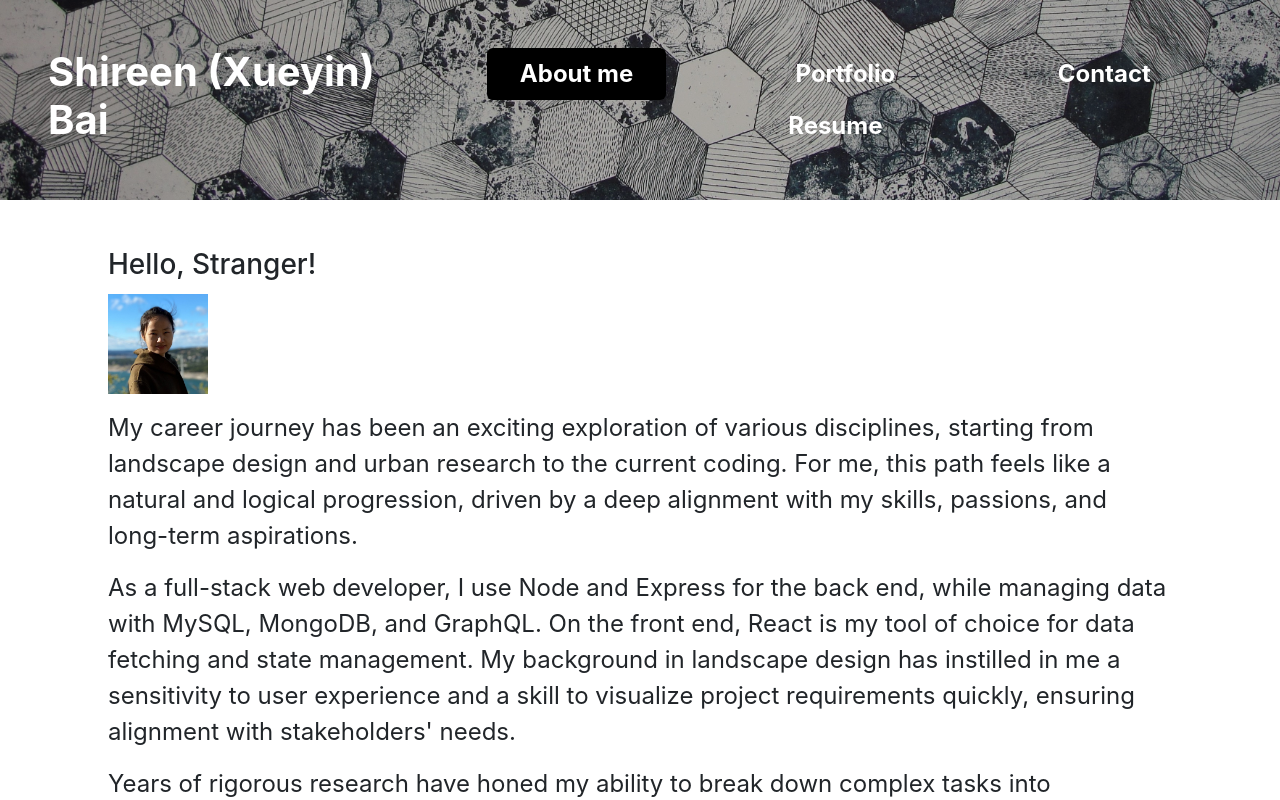
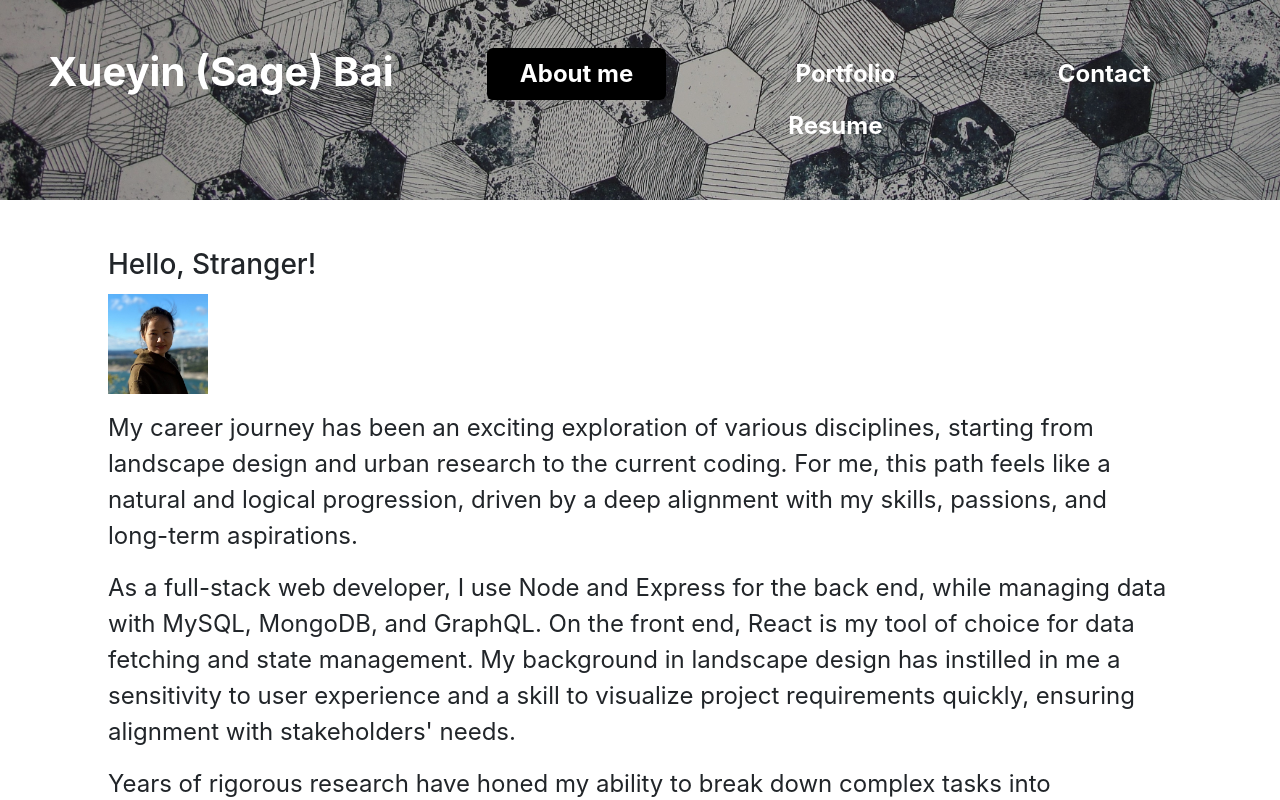
Before and after one commit to xybai0103/my-react-portfolio, a React (Create React App) app: page / in a window 1280 px wide. Shown: the top 800 px of the page. Built offline with nearby package versions, Linux system fonts and the light colour scheme.

Commit message:
add and install webpack and other bundle dependencies

```diff
--- a/package.json
+++ b/package.json
@@ -17,7 +17,10 @@
     "web-vitals": "^2.1.4"
   },
   "devDependencies": {
-    "@babel/plugin-proposal-private-property-in-object": "7.21.11"
+    "@babel/plugin-proposal-private-property-in-object": "7.21.11",
+    "webpack": "^5.64.4",
+    "webpack-cli": "^4.9.1",
+    "webpack-dev-server": "^4.7.2"
   },
   "scripts": {
     "predeploy": "npm run build",
--- a/src/components/Header.js
+++ b/src/components/Header.js
@@ -5,7 +5,7 @@ export default function Header({currentPage, handlePageChange}) {
     return (
         <header className='p-5 row justify-content-between'>
           <h1 className='col-4 fw-bold text-white'>
-            Shireen (Xueyin) Bai
+            Xueyin (Sage) Bai
           </h1>
           <Navigation currentPage={currentPage} handlePageChange={handlePageChange}/>
        </header>
--- a/src/components/pages/Resume.js
+++ b/src/components/pages/Resume.js
@@ -1,5 +1,5 @@
 import React from 'react';
-import myResume from '../../assets/Xueyin Bai_Job Title_Resume.pdf';
+import myResume from '../../assets/Xueyin Bai_Resume.pdf';
 
 export default function Resume() {
   return (
```
Also changed, not shown: webpack.config.js (added), 2 other files (tests, documents, lock files or other folders).
